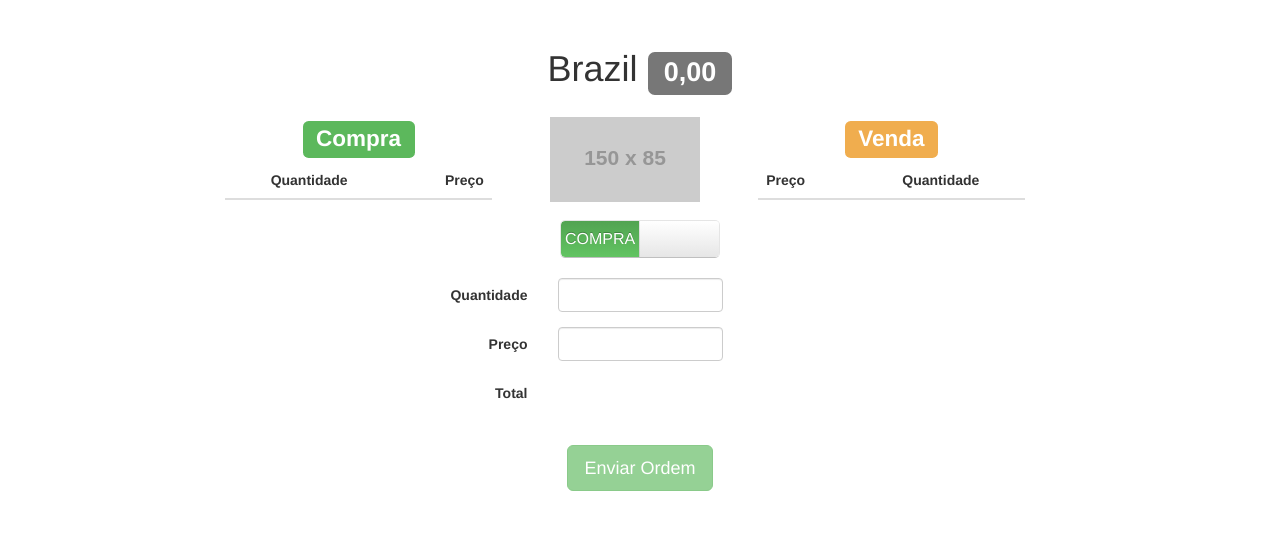
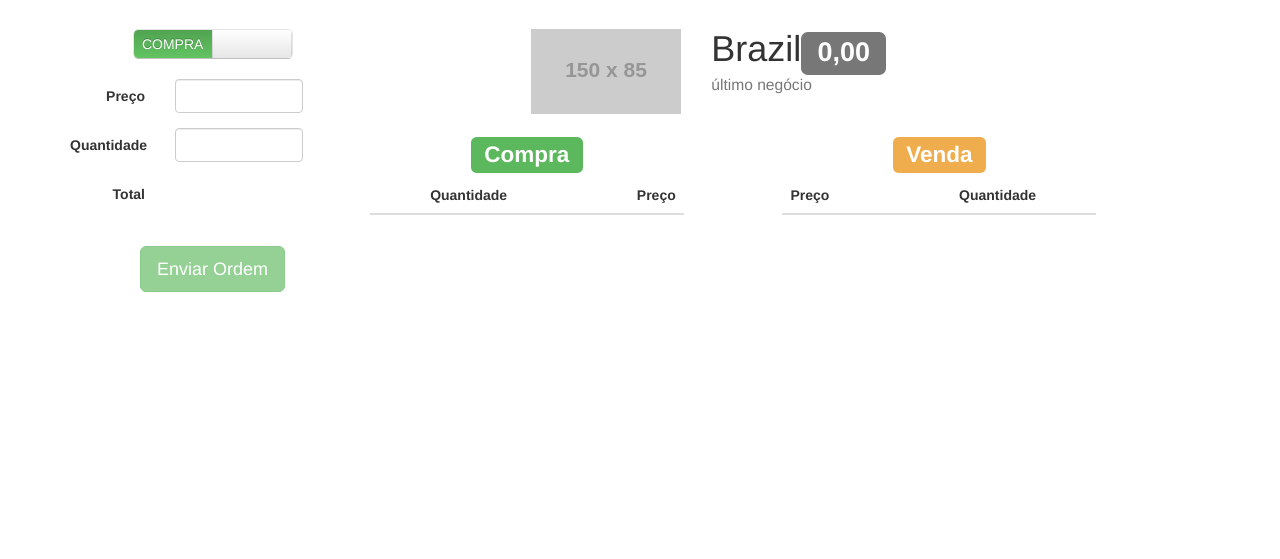
Before and after one commit to renansz/copabroker, a Django app: template broker/templates/broker/book.html in a window 1280 px wide. Shown: the part 241-800 px from the top of the page. Run offline with Django 3.2, Linux system fonts and the light colour scheme; the template is opened without the code that fills it: values that come from a table or form of the project are taken from there, others are empty; data comes from the database, SQL or seed files in the repository; both versions use the stored data as it was after the commit; grey boxes labelled with a size stand in for pictures from a placeholder-image service; parts of the project's set-up code (start-up, migrations or seed data) failed here and were passed over; some libraries are stand-ins or nearby versions.

Commit message:
correcao localhost e mudanca layout book

```diff
--- a/broker/static/book.js
+++ b/broker/static/book.js
@@ -52,15 +52,21 @@
 	return
 }
 
-$(document).ready(function() {
-
-  clearForm();
-
-	$.get("http://127.0.0.1:8000/api/get_book/"+decodeURIComponent(window.location.pathname).split('/')[3])
+/*TODO pq está dando refresh com varios itens? */
+function get_book(stock){
+	$.get("http://localhost:8000/api/get_book/"+stock+"/?size=5")
     .done(function(data){
   	/* generate the book */
 		generateBook($("tbody[name=buy-side]"), $("tbody[name=sell-side]"),	$("span[name=last]"), data)
   });
+  return
+}
+
+$(document).ready(function() {
+  var stock = decodeURIComponent(window.location.pathname).split('/')[3];
+  clearForm();
+
+  get_book(stock);
 
 	/* refresh the total price */
 	$(".form-control").on("keyup onpaste", function() {
@@ -94,7 +100,8 @@
   /*Place the order*/
   $("button[name=confirmaOrdem]").click(function(){
   /*user e stock chumabada ticker = decodeURIComponent(window.location.pathname).split('/')[3] */
-    $.post( "http://127.0.0.1:8000/api/new_order/",{'user_id':3,'ticker_id':1, 'order_type':tipoOrdem,'order_qty':qty,'order_value': price})
+    /*TODO fix the host (pegar da sessao, cookie, etc)*/
+    $.post( "http://localhost:8000/api/new_order/",{'user_id':3,'ticker_id':1, 'order_type':tipoOrdem,'order_qty':qty,'order_value': price})
       .always(function(){
         $(".modal-body").html(modalFill(NaN,'/images/ajax-loader.gif'));
       })
@@ -104,8 +111,8 @@
         $(".modal-body").html(modalFill('Ordem enviada com sucesso.',NaN,'success'));
         /* clear the form */
         clearForm();
-        /*alert(JSON.stringify(data));*/
-		    })
+        get_book(stock);
+	    })
       .fail(function(data) {
         /*TODO process the data from error not a fixed msg*/
         $(".modal-body").html(modalFill('Não foi possível enviar sua ordem<br/>Tente Novamente.',NaN,'danger'));
--- a/broker/templates/broker/base.html
+++ b/broker/templates/broker/base.html
@@ -22,9 +22,10 @@
       <!-- Add your site or application content here -->
       {% endblock %}
 
-      <script type="text/javascript" src="//code.jquery.com/jquery-1.10.2.min.js"></script>
+
+      <script>window.jQuery || document.write('<script src="//code.jquery.com/jquery-1.10.2.min.js"><\/script>')</script>
       <script type="text/javascript" src="//netdna.bootstrapcdn.com/bootstrap/3.0.0/js/bootstrap.min.js"></script>
-      <script>window.jQuery || document.write('<script src="//code.jquery.com/jquery-1.10.2.min.js"><\/script>')</script>
+      <script type="text/javascript" src="/static/jquery.cookie.js"></script>
       <script type="text/javascript" src="/static/csrf.js"></script>
       {% block scripts %}{% endblock %}
 
--- a/broker/templates/broker/book.html
+++ b/broker/templates/broker/book.html
@@ -2,7 +2,6 @@
 
 {% block additional_styles %}
   <link href="/static/bootstrap-switch.css" rel="stylesheet">
-  <link href="/static/book.css" rel="stylesheet">
 {% endblock %}
 
 {% block title %} CopaBroker - Book {% endblock %}
@@ -18,17 +17,66 @@
         <h1 style="-moz-transform: scaleX(-1); -o-transform: scaleX(-1); -webkit-transform: scaleX(-1); transform: scaleX(-1); filter: FlipH; -ms-filter: 'FlipH';">Book de Ofertas</h1>
         <p style="-moz-transform: scaleX(-1); -o-transform: scaleX(-1); -webkit-transform: scaleX(-1); transform: scaleX(-1); filter: FlipH; -ms-filter: 'FlipH';">Dê seu lance ou coloque sua opção à venda.</p>
       </div>
+
+      <!-- book row -->
+      <div name="bookPanel" class="row">
+        <!-- order span -->
+        <!-- botao venda/compra -->
+        <div class="col-sm-3">
           <div class="row text-center">
-        <div class="col-lg-12 col-md-12">
-            <h1 class="text-center"><span name="ticker">{{ stock.name }} </span><span name="last" class="label label-default">0,00</span></h1>
+            <div style="min-width: 160px;" class="make-switch switch-medium" data-on="success" data-off="warning" data-on-label=" COMPRA" data-off-label="VENDA ">
+              <input name="tipoOrdem" type="checkbox" checked />
+            </div>
+          </div>
+          <br />
+          <!-- row -->
+          <div class="row text-center">
+            <form class="form-horizontal" role="form">
+	          <div class="form-group" name="formPreco">
+              <label class="col-xs-4 control-label text-left">Preço</label>
+              <div class="col-xs-6">
+                <input type="form-control" class="form-control text-right" id="formPreco" placeholder="" />
+              </div>
+            </div>
+            <div class="form-group" name="formQtd">
+              <label class="col-xs-4 control-label text-right">Quantidade</label>
+              <div class="col-xs-6">
+                <input type="text" class="form-control text-right" id="formQtde" placeholder="" />
+              </div>
+            </div>
+            <div class="form-group" name="formTotal">
+              <label class="col-xs-4 control-label text-right">Total</label>
+              <div class="col-xs-6 ">
+                <p class="form-control-static text-right" id="precoTotal"></p>
+              </div>
+            </div>
+            </form>
+          </div> <!-- row -->
+          <br />
+          <!-- row -->
+          <div class="row text-center">
+	          <!-- Button trigger modal -->
+	          <a data-toggle="modal" id="enviaOrdem" href="#myModal" class="btn btn-primary btn-lg btn-success disabled">Enviar Ordem</a>
+          </div>
+          <!--/row -->
+          <!-- /order span -->
+        </div>
+
+        <!-- book span -->
+
+        <div class="row col-sm-9">
+          <!-- stock info -->
+          <div class="row text-center">
+            <div class="col-sm-5 text-right">
+              <img src="http://placehold.it/150x85" />
+            </div>
+            <div class="col-sm-4 text-left">
+              <h1 style="display: inline"><span name="ticker">{{ stock.name }}</span><span name="last" class="label label-default">0,00</span></h1><h3 style="display: inline" class="text-right"><br /><small>último negócio</small></h3>
             </div>
             <br/>
-      </div>
-
-      <!-- book row-->
-      <div class="row col-sm-12 virt-table">
+          </div><!-- /stock info -->
           <!--bid span -->
-        <div class="virt-cell-3">
+          <div class="col-sm-5">
             <h2 class="text-center"><span class="label label-success">Compra</span></h2>
             <table class="table table-striped">
               <thead>
@@ -43,14 +91,8 @@
           </div>
           <!--/bid span-->
 
-        <!-- flag span -->
-        <div id="flag" class="virt-cell-3 text-center">
-          <img src="http://placehold.it/150x85" />
-        </div>
-        <!--/flag span-->
-
           <!-- ask span-->
-        <div class="virt-cell-3">
+          <div class="col-sm-5 col-sm-offset-1">
             <h2 class="text-center"><span class="label label-warning">Venda</span></h2>
             <table class="table table-striped">
               <thead>
@@ -62,48 +104,10 @@
               <tbody name="sell-side">
               </tbody>
             </table>
-        </div>
-        <!--/ask span-->
+          </div><!--/ask span-->
+        </div><!--/book span -->
+      </div><!--/book row-->
 
-      </div>
-      <!--/book row-->
-
-      <div class="row text-center">
-        <div style="min-width: 160px;" class="make-switch switch-large" data-on="success" data-off="warning" data-on-label=" COMPRA" data-off-label="VENDA ">
-          <input name="tipoOrdem" type="checkbox" checked />
-        </div>
-      </div>
-      <br />
-      <!-- row -->
-      <div class="row text-center">
-        <form class="form-horizontal" role="form">
-        <div class="form-group">
-          <label class="col-xs-4 col-md-2 col-xs-offset-1 col-md-offset-3 control-label text-right">Quantidade</label>
-          <div class="col-xs-4 col-md-2">
-            <input type="text" class="form-control text-right" id="formQtde" placeholder="" />
-          </div>
-        </div>
-	      <div class="form-group">
-          <label class="col-xs-4 col-md-2 col-xs-offset-1 col-md-offset-3 control-label text-right">Preço</label>
-          <div class="col-xs-4 col-md-2">
-            <input type="form-control" class="form-control text-right" id="formPreco" placeholder="" />
-          </div>
-        </div>
-        <div class="form-group">
-          <label class="col-xs-4 col-md-2 col-xs-offset-1 col-md-offset-3 control-label text-right">Total</label>
-          <div class="col-xs-4 col-md-2">
-            <p class="form-control-static text-right" id="precoTotal"></p>
-          </div>
-        </div>
-        </form>
-      </div> <!-- row -->
-
-      <br />
-      <!-- row -->
-      <div class="row text-center">
-	      <!-- Button trigger modal -->
-	      <a data-toggle="modal" id="enviaOrdem" href="#myModal" class="btn btn-primary btn-lg btn-success disabled">Enviar Ordem</a>
-      </div><!--row -->
 
       <!-- Modal -->
       <div class="modal fade" id="myModal" tabindex="-1" role="dialog" aria-labelledby="myModalLabel" aria-hidden="true">
```
Also changed, not shown: CopaBroker.sqlite3.db, broker/static/jquery.cookie.js (added). Lines whose indentation alone changed are shown as unchanged.
